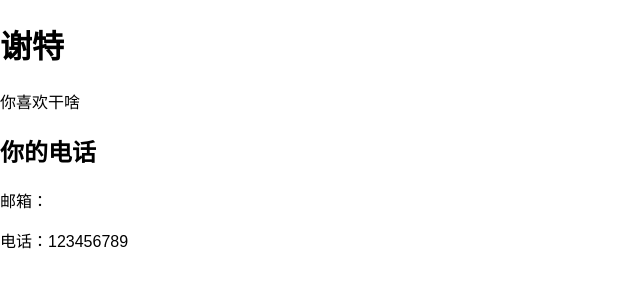
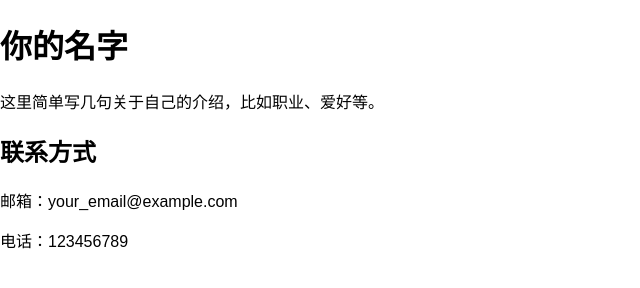
Before and after one commit to Freedom27820/Freedom.gitub.io, a plain HTML site: page index.html in a window 1280 px wide. Shown: the whole page, without its empty margins (0-640 px from the left). Drawn offline with Linux system fonts and the light colour scheme.

Commit message:
Update index.html

```diff
--- a/index.html
+++ b/index.html
@@ -1,17 +1,25 @@
 <!DOCTYPE html>
 <html lang="en">
-  <head> <meta charset="UTF-8">
+
+<head>
+    <meta charset="UTF-8">
     <meta name="viewport" content="width=device-width, initial-scale=1.0">
     <title>个人主页</title>
     <style>
-      body { font-family: Arial, sans-serif; margin: 0; padding: 0; }
+        body {
+            font-family: Arial, sans-serif;
+            margin: 0;
+            padding: 0;
+        }
     </style>
-  </head>
-  <body>
-    <h1>谢特</h1>
-    <p>你喜欢干啥</p >
-    <h2>你的电话</h2>
-    <p>邮箱：</p >
-    <p>电话：123456789</p >
-  </body>
+</head>
+
+<body>
+    <h1>你的名字</h1>
+    <p>这里简单写几句关于自己的介绍，比如职业、爱好等。</p>
+    <h2>联系方式</h2>
+    <p>邮箱：your_email@example.com</p>
+    <p>电话：123456789</p>
+</body>
+
 </html>
```
